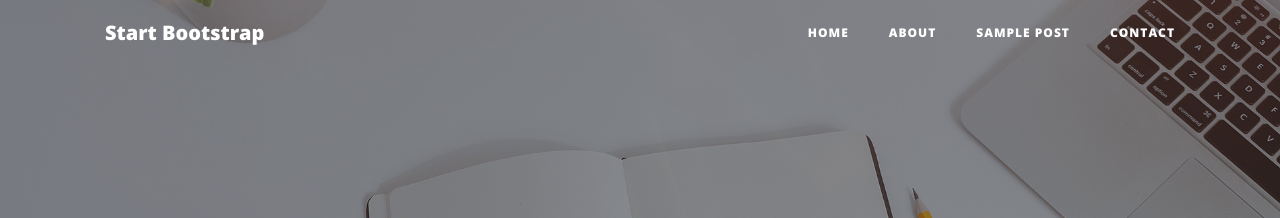
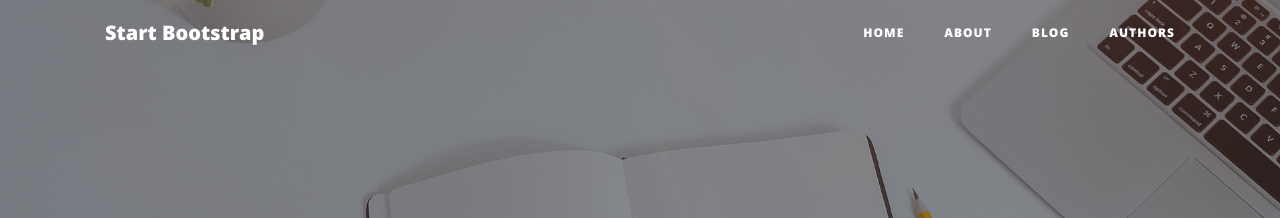
Before and after one commit to GreiceFelipe/mybooks, a Jekyll site: the page built from index.html, in a window 1280 px wide. Shown: the top 218 px of the page. Built offline with Jekyll 4.4.1, drawn with Linux system fonts in a browser that asks for light colours.

Commit message:
Config navigation to use site data.

```diff
--- a/_includes/navigation.html
+++ b/_includes/navigation.html
@@ -8,18 +8,11 @@
     </button>
     <div class="collapse navbar-collapse" id="navbarResponsive">
       <ul class="navbar-nav ml-auto">
-        <li class="nav-item">
-          <a class="nav-link" href="index.html">Home</a>
-        </li>
-        <li class="nav-item">
-          <a class="nav-link" href="about.html">About</a>
-        </li>
-        <li class="nav-item">
-          <a class="nav-link" href="post.html">Sample Post</a>
-        </li>
-        <li class="nav-item">
-          <a class="nav-link" href="contact.html">Contact</a>
-        </li>
+        {% for item in site.data.navigation %}
+          <li class="nav-item">
+            <a class="nav-link" href="{{ item.link }}">{{ item.name }}</a>
+          </li>
+        {% endfor %}
       </ul>
     </div>
   </div>
```
Also changed, not shown: 9 other files.
